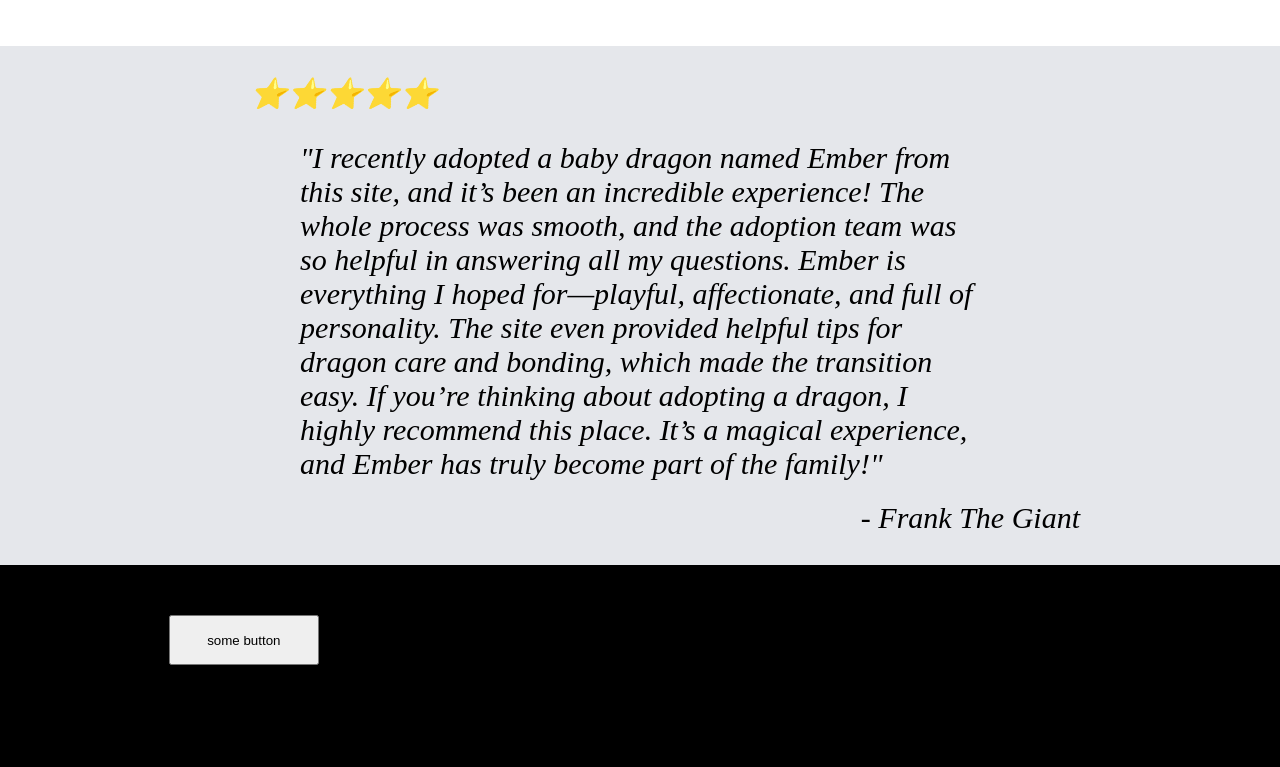
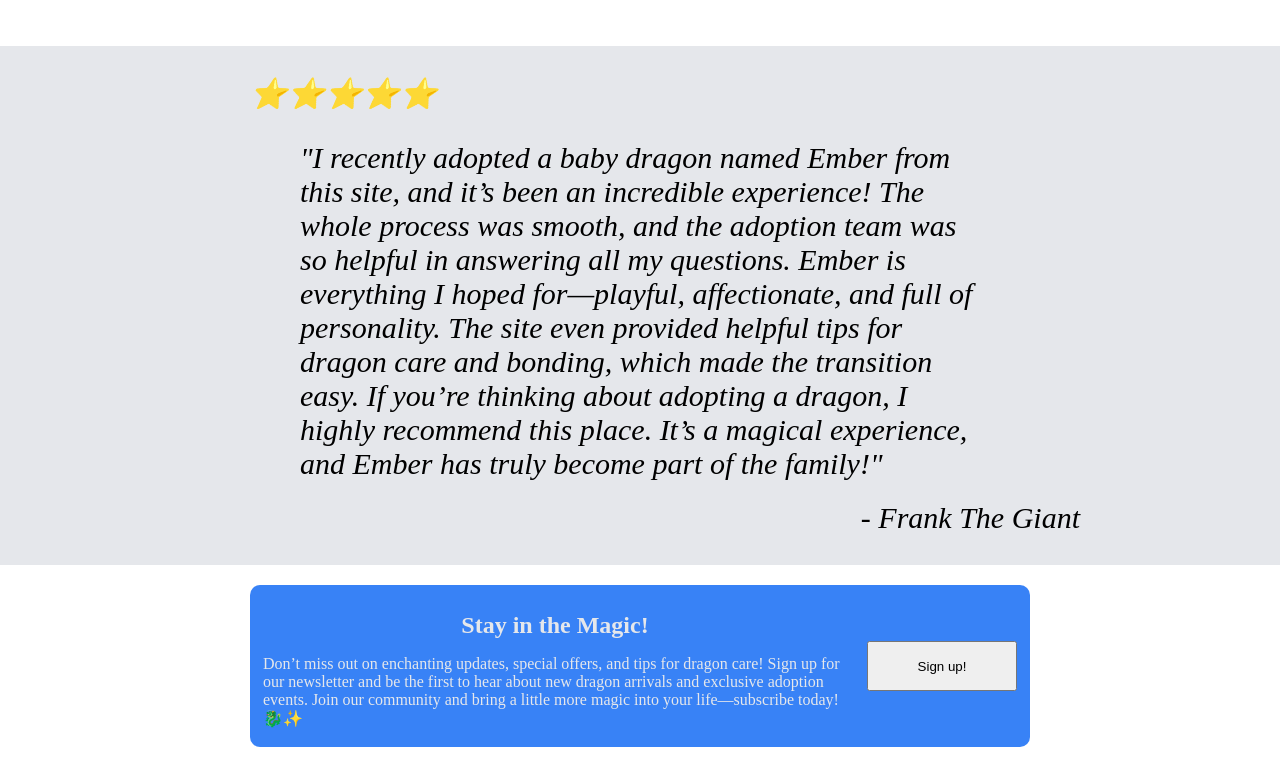
Before and after one commit to Necropop/landing_page, a plain HTML site: page index.html in a window 1280 px wide. Shown: the part 1348-2115 px from the top of the page. Drawn offline with Linux system fonts and the light colour scheme.

Commit message:
updated footer 3&4, done

```diff
--- a/index.html
+++ b/index.html
@@ -3,7 +3,7 @@
     <head>
         <meta charset="utf-8">
         <meta http-equiv="X-UA-Compatible" content="IE=edge">
-        <title>Title placeholder</title>
+        <title>Dan's Dragon Emporium</title>
         <link rel="stylesheet" href="./stylesheet.css">
     </head>
     <body>
@@ -87,17 +87,19 @@
             <p class="signature"> - Frank The Giant</p>
         </div>
         <div class="content-4">
-            <p class="call">
-                Call to action
-            </p>
-            <p class="call-subtext">
-                Call to action call-subtext
-                <button> some button</button>
-            </p>
-        </div>
-        <div class="footer">
-            <p>Copywrite</p>
-            <p> The Odin Project</p>
+            <div class="call_wraper">
+                <p class="call">
+                    Stay in the Magic!
+                </p>
+                <p class="call-subtext">
+                    Don’t miss out on enchanting updates, special offers, and tips for dragon care! Sign up for our newsletter and be
+                    the first to hear about new dragon arrivals and exclusive adoption events. Join our community and bring a little
+                    more magic into your life—subscribe today! 🐉✨
+                </p>
+            </div>
+            <div class="button_wraper">
+                <button class="sign_up"> Sign up!</button>
+            </div>
         </div>
     </body>
 </html>
--- a/stylesheet.css
+++ b/stylesheet.css
@@ -63,7 +63,7 @@ li{
 }
 
 .content-1-subheader{
-    font-size: 48px;
+    font-size: 36px;
     margin:48px;
     text-align: center;
     font-weight: 900;
@@ -187,3 +187,67 @@ button{
     margin-right:200px;
     justify-content: flex-end;
 }
+
+.content-4{
+    display: flex;
+
+    background-color: white;
+}
+
+.call_wraper{
+    display: flex;
+    flex-direction: column;
+    background-color:  #3882f6;
+    flex:1 50%;
+    color:#e5e7eb;
+    border-top: solid;
+    border-bottom: solid;
+    border-left: solid;
+    border-color:  #3882f6;
+    border-top-left-radius: 10px;
+    border-bottom-left-radius: 10px;
+}
+
+.call_wraper{
+    display: flex;
+    margin-left:250px;
+    margin-right: 0px;
+    margin-top: 20px;
+    margin-bottom: 20px;
+}
+
+.call, .call-subtext{
+    display: flex;
+    justify-content: center;
+    align-content: center;
+    margin-left: 10px;
+    margin-right:10px;
+}
+
+.call{
+    font-size: 24px;
+    font-weight: 900;
+    margin-bottom: 0px;
+}
+
+.button_wraper{
+    display: flex;
+    justify-content: flex-start;
+    align-content: center;
+    flex-wrap: wrap;
+    background-color: #3882f6;
+    margin-right:250px;
+    border-top: solid;
+    border-bottom: solid;
+    border-right: solid;
+    border-color:  #3882f6;
+    border-top-right-radius: 10px;
+    border-bottom-right-radius: 10px;
+    margin-top: 20px;
+    margin-bottom: 20px;
+
+}
+
+.sign_up{
+    margin:10px;
+}
```
